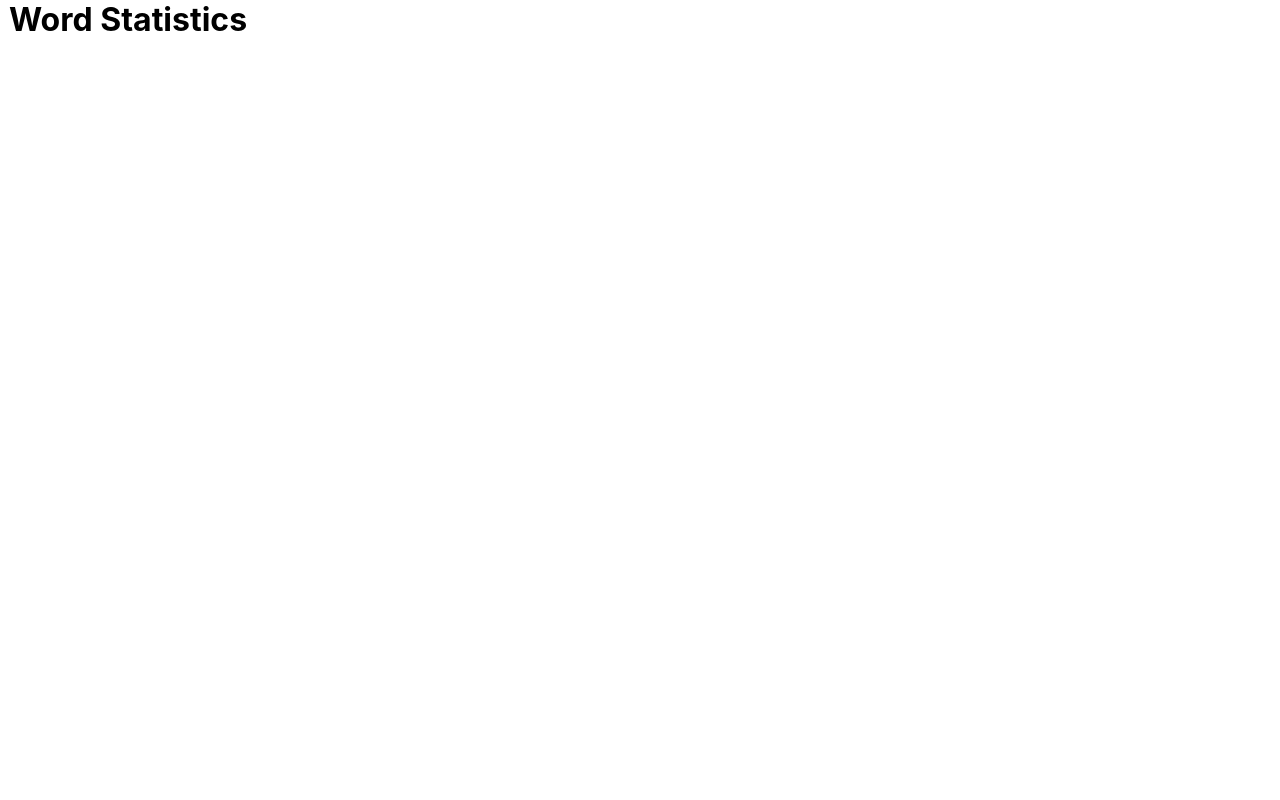
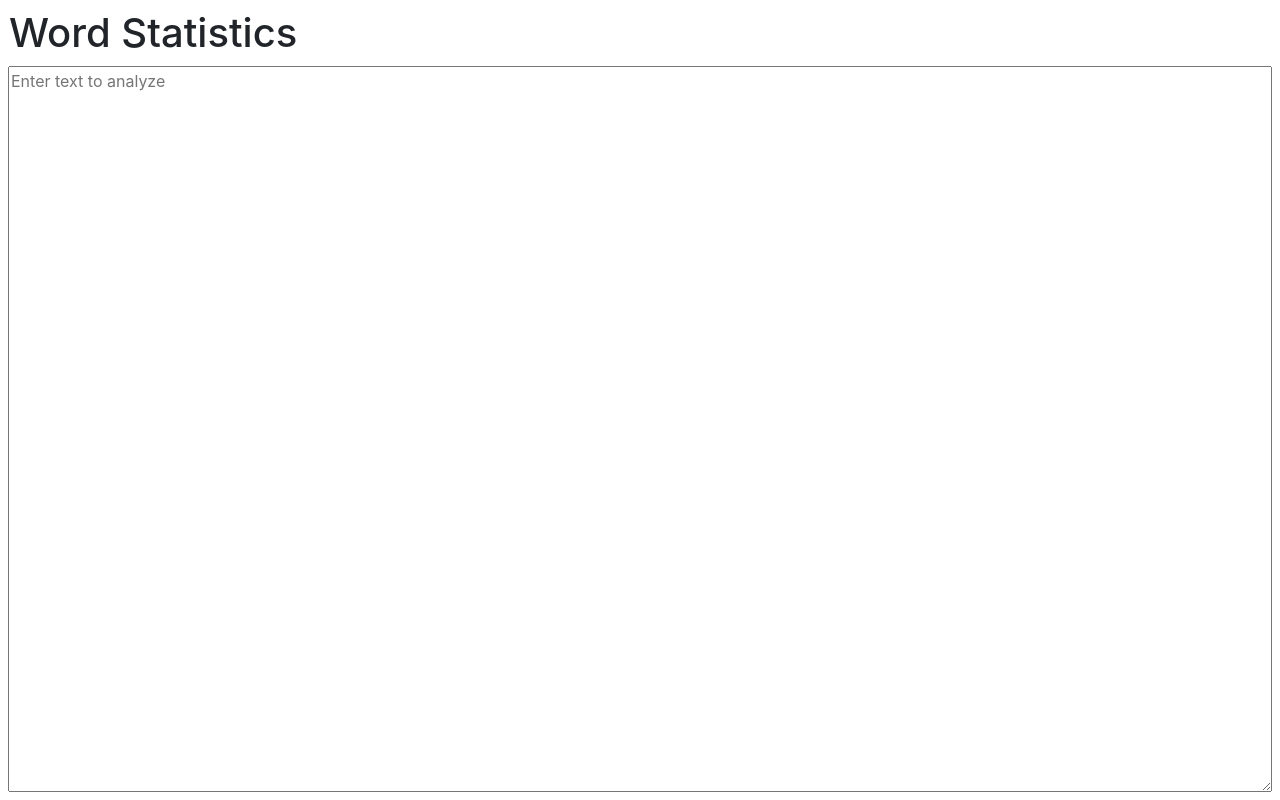
Before and after one commit to camcamfresh/word-statistics, a React (Create React App) app: page / in a window 1280 px wide. Built offline with nearby package versions, Linux system fonts and the light colour scheme.

Commit message:
Add textarea & bootstrap css

```diff
--- a/public/index.html
+++ b/public/index.html
@@ -7,6 +7,12 @@
 		<meta name="theme-color" content="#000000" />
 		<link rel="apple-touch-icon" href="%PUBLIC_URL%/logo192.png" />
 		<link rel="manifest" href="%PUBLIC_URL%/manifest.json" />
+		<link
+			rel="stylesheet"
+			href="https://maxcdn.bootstrapcdn.com/bootstrap/4.5.0/css/bootstrap.min.css"
+			integrity="sha384-9aIt2nRpC12Uk9gS9baDl411NQApFmC26EwAOH8WgZl5MYYxFfc+NcPb1dKGj7Sk"
+			crossorigin="anonymous"
+		/>
 		<title>Word Statistics</title>
 	</head>
 	<body>
--- a/src/App.js
+++ b/src/App.js
@@ -2,9 +2,13 @@ import './App.css';
 
 function App() {
 	return (
-		<>
+		<div className='d-flex flex-column h-100'>
 			<h1>Word Statistics</h1>
-		</>
+			<textarea
+				className='flex-fill flex-grow-1 mx-2 mb-2'
+				placeholder='Enter text to analyze'
+			></textarea>
+		</div>
 	);
 }
 
--- a/src/index.css
+++ b/src/index.css
@@ -1,13 +1,6 @@
-body {
-  margin: 0;
-  font-family: -apple-system, BlinkMacSystemFont, 'Segoe UI', 'Roboto', 'Oxygen',
-    'Ubuntu', 'Cantarell', 'Fira Sans', 'Droid Sans', 'Helvetica Neue',
-    sans-serif;
-  -webkit-font-smoothing: antialiased;
-  -moz-osx-font-smoothing: grayscale;
+html,
+body,
+#root {
+  margin: 0%;
+  height: 100%;
 }
-
-code {
-  font-family: source-code-pro, Menlo, Monaco, Consolas, 'Courier New',
-    monospace;
-}
```
Also changed, not shown: 1 other file (tests, documents, lock files or other folders). Lines whose indentation alone changed are shown as unchanged.
